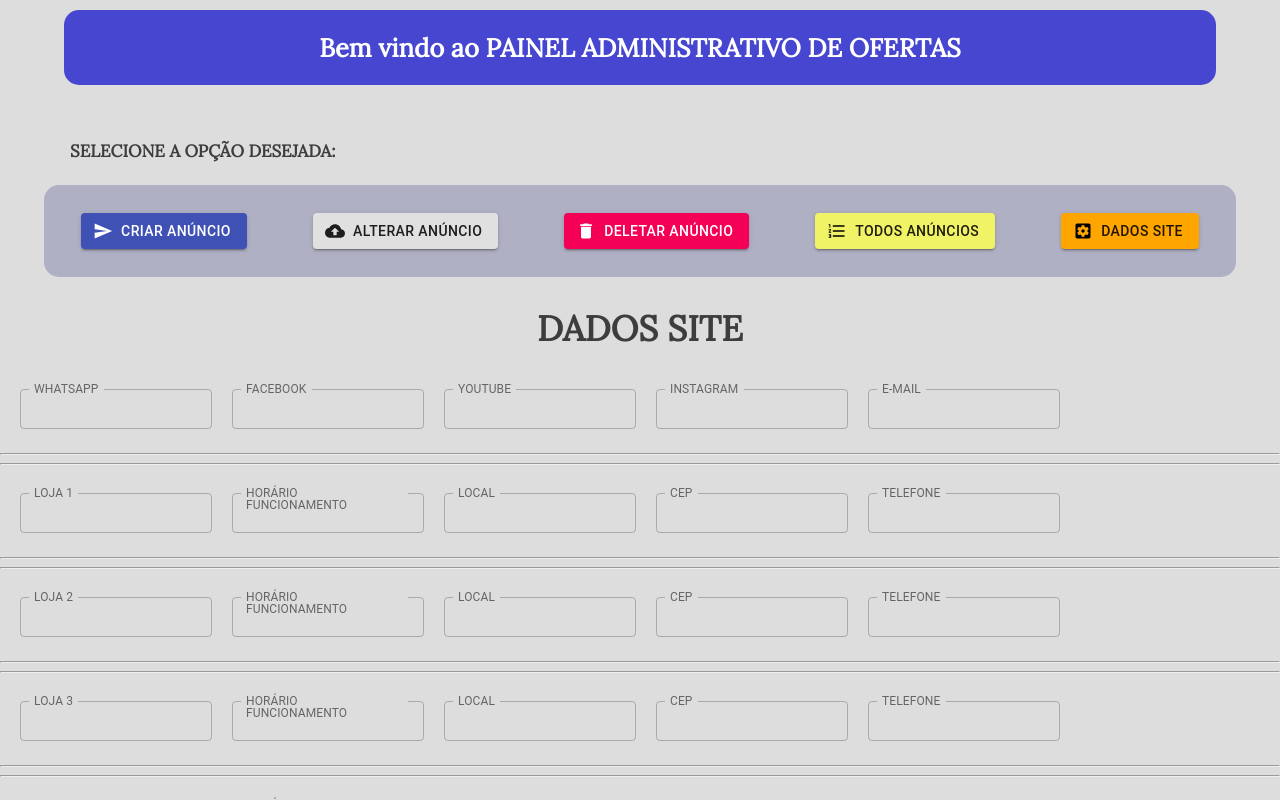
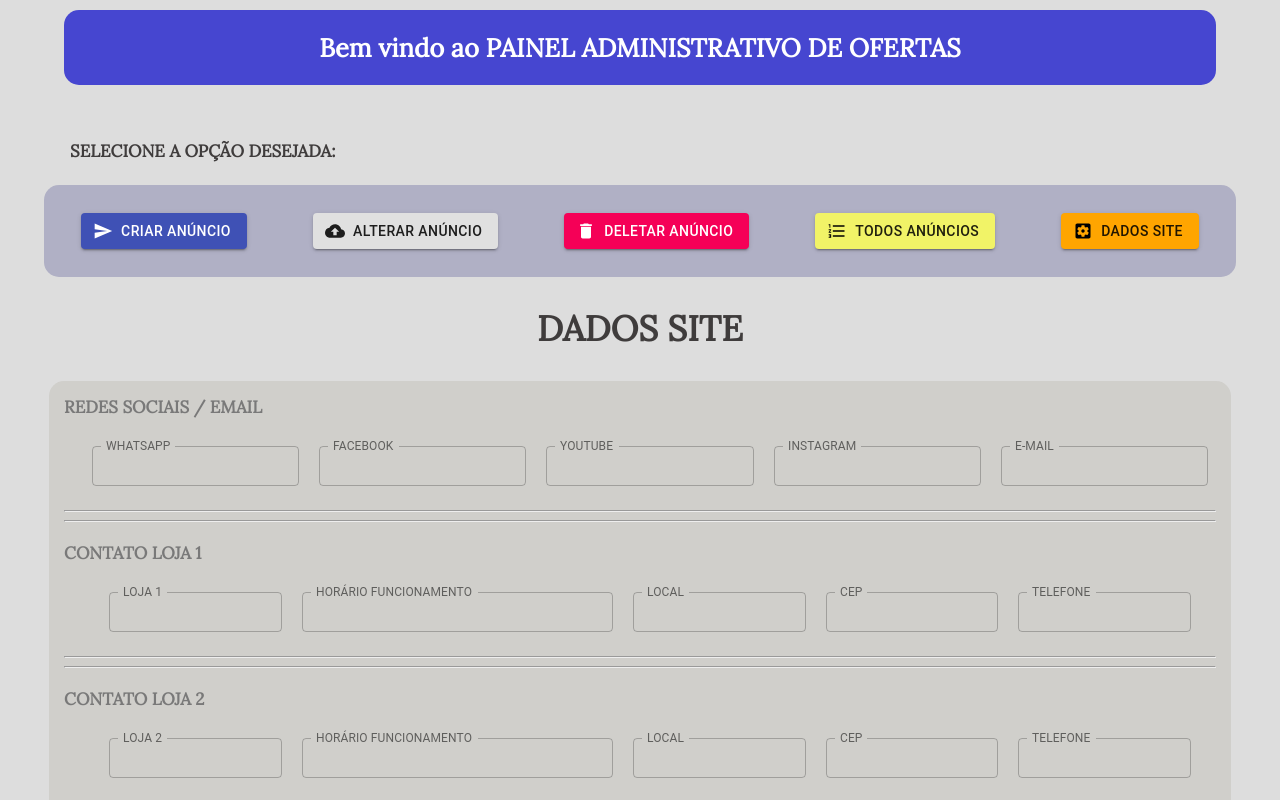
Before and after one commit to MarcoVercosa/template-carros, a React (Create React App) app in the folder client/: page /paineladministrativo in a window 1280 px wide. Both pictures are taken after a click on the button "DADOS SITE". Shown: the top 800 px of the page. Built offline with nearby package versions, Linux system fonts and the light colour scheme.

Commit message:
Montagem formulario Ediçao em andamento !

```diff
--- /dev/null
+++ b/client/src/components/painelAdministrativo/dadosSite/dadosSite.css
@@ -0,0 +1,23 @@
+.dadossite-article{
+
+}
+
+.dadossite-article-div{
+    width: 90%;
+    margin: 0 auto;
+    background-color: rgb(208, 207, 203);
+    border-radius: 15px;
+    padding: 15px;
+}
+
+.dadossite-article-div-form{
+    display: block;
+    justify-content: center;
+    text-align: center;
+}
+.dadossite-article-div-form-h4{
+    margin: 0 !important;
+    margin-bottom: 20px !important;
+    display: flex !important;
+    color: rgb(121, 121, 121) !important
+}
--- a/client/src/components/painelAdministrativo/dadosSite/dadosSite.jsx
+++ b/client/src/components/painelAdministrativo/dadosSite/dadosSite.jsx
@@ -1,4 +1,5 @@
 import React, { useState } from 'react';
+import "./dadosSite.css"
 
 
 import { makeStyles } from '@material-ui/core/styles';
@@ -50,8 +51,8 @@ export default function DadosSite(props) {
 
                 <form className="dadossite-article-div-form">
 
-
-                    <TextField style={{ marginLeft: '20px', width: '15%' }}
+                    <h4 className="dadossite-article-div-form-h4"> REDES SOCIAIS / EMAIL</h4>
+                    <TextField style={{ marginLeft: '20px', width: '18%' }}
                         onChange={(envia) => {
                             SetFormulario(prevState => {
                                 return { ...prevState, whatsapp: envia.target.value }
@@ -68,7 +69,7 @@ export default function DadosSite(props) {
                             shrink: true,
                         }}
                     />
-                    <TextField style={{ marginLeft: '20px', width: '15%' }}
+                    <TextField style={{ marginLeft: '20px', width: '18%' }}
                         onChange={(envia) => {
                             SetFormulario(prevState => {
                                 return { ...prevState, facebook: envia.target.value }
@@ -85,7 +86,7 @@ export default function DadosSite(props) {
                             shrink: true,
                         }}
                     />
-                    <TextField style={{ marginLeft: '20px', width: '15%' }}
+                    <TextField style={{ marginLeft: '20px', width: '18%' }}
                         onChange={(envia) => {
                             SetFormulario(prevState => {
                                 return { ...prevState, youtube: envia.target.value }
@@ -102,7 +103,7 @@ export default function DadosSite(props) {
                             shrink: true,
                         }}
                     />
-                    <TextField style={{ marginLeft: '20px', width: '15%' }}
+                    <TextField style={{ marginLeft: '20px', width: '18%' }}
                         onChange={(envia) => {
                             SetFormulario(prevState => {
                                 return { ...prevState, instagram: envia.target.value }
@@ -119,7 +120,7 @@ export default function DadosSite(props) {
                             shrink: true,
                         }}
                     />
-                    <TextField style={{ marginLeft: '20px', width: '15%' }}
+                    <TextField style={{ marginLeft: '20px', width: '18%' }}
                         onChange={(envia) => {
                             SetFormulario(prevState => {
                                 return { ...prevState, email: envia.target.value }
@@ -138,6 +139,7 @@ export default function DadosSite(props) {
                     />
                     <hr style={{ marginTop: "20px" }}></hr>
                     <hr style={{ marginBottom: "20px" }}></hr>
+                    <h4 className="dadossite-article-div-form-h4"> CONTATO LOJA 1 </h4>
                     <TextField style={{ marginLeft: '20px', width: '15%' }}
                         onChange={(envia) => {
                             SetFormulario(prevState => {
@@ -155,7 +157,7 @@ export default function DadosSite(props) {
                             shrink: true,
                         }}
                     />
-                    <TextField style={{ marginLeft: '20px', width: '15%' }}
+                    <TextField style={{ marginLeft: '20px', width: '27%' }}
                         onChange={(envia) => {
                             SetFormulario(prevState => {
                                 return { ...prevState, horarioFuncionamentoUm: envia.target.value }
@@ -225,7 +227,7 @@ export default function DadosSite(props) {
                     />
                     <hr style={{ marginTop: "20px" }}></hr>
                     <hr style={{ marginBottom: "20px" }}></hr>
-
+                    <h4 className="dadossite-article-div-form-h4"> CONTATO LOJA 2 </h4>
                     <TextField style={{ marginLeft: '20px', width: '15%' }}
                         onChange={(envia) => {
                             SetFormulario(prevState => {
@@ -243,7 +245,7 @@ export default function DadosSite(props) {
                             shrink: true,
                         }}
                     />
-                    <TextField style={{ marginLeft: '20px', width: '15%' }}
+                    <TextField style={{ marginLeft: '20px', width: '27%' }}
                         onChange={(envia) => {
                             SetFormulario(prevState => {
                                 return { ...prevState, horarioFuncionamentoDois: envia.target.value }
@@ -314,7 +316,7 @@ export default function DadosSite(props) {
 
                     <hr style={{ marginTop: "20px" }}></hr>
                     <hr style={{ marginBottom: "20px" }}></hr>
-
+                    <h4 className="dadossite-article-div-form-h4"> CONTATO LOJA 3 </h4>
                     <TextField style={{ marginLeft: '20px', width: '15%' }}
                         onChange={(envia) => {
                             SetFormulario(prevState => {
@@ -332,7 +334,7 @@ export default function DadosSite(props) {
                             shrink: true,
                         }}
                     />
-                    <TextField style={{ marginLeft: '20px', width: '15%' }}
+                    <TextField style={{ marginLeft: '20px', width: '27%' }}
                         onChange={(envia) => {
                             SetFormulario(prevState => {
                                 return { ...prevState, horarioFuncionamentoTres: envia.target.value }
@@ -403,7 +405,7 @@ export default function DadosSite(props) {
 
                     <hr style={{ marginTop: "20px" }}></hr>
                     <hr style={{ marginBottom: "20px" }}></hr>
-
+                    <h4 className="dadossite-article-div-form-h4"> CONTATO LOJA 4 </h4>
                     <TextField style={{ marginLeft: '20px', width: '15%' }}
                         onChange={(envia) => {
                             SetFormulario(prevState => {
@@ -421,7 +423,7 @@ export default function DadosSite(props) {
                             shrink: true,
                         }}
                     />
-                    <TextField style={{ marginLeft: '20px', width: '15%' }}
+                    <TextField style={{ marginLeft: '20px', width: '27%' }}
                         onChange={(envia) => {
                             SetFormulario(prevState => {
                                 return { ...prevState, horarioFuncionamentoQuatro: envia.target.value }
@@ -493,7 +495,7 @@ export default function DadosSite(props) {
                     <hr style={{ marginTop: "20px" }}></hr>
                     <hr style={{ marginBottom: "20px" }}></hr>
 
-
+                    <h4 className="dadossite-article-div-form-h4"> SOBRE</h4>
                     <TextField style={{ marginLeft: '20px', width: '55%' }}
                         onChange={(envia) => {
                             SetFormulario(prevState => {
```
Also changed, not shown: 1 other file (tests, documents, lock files or other folders).
